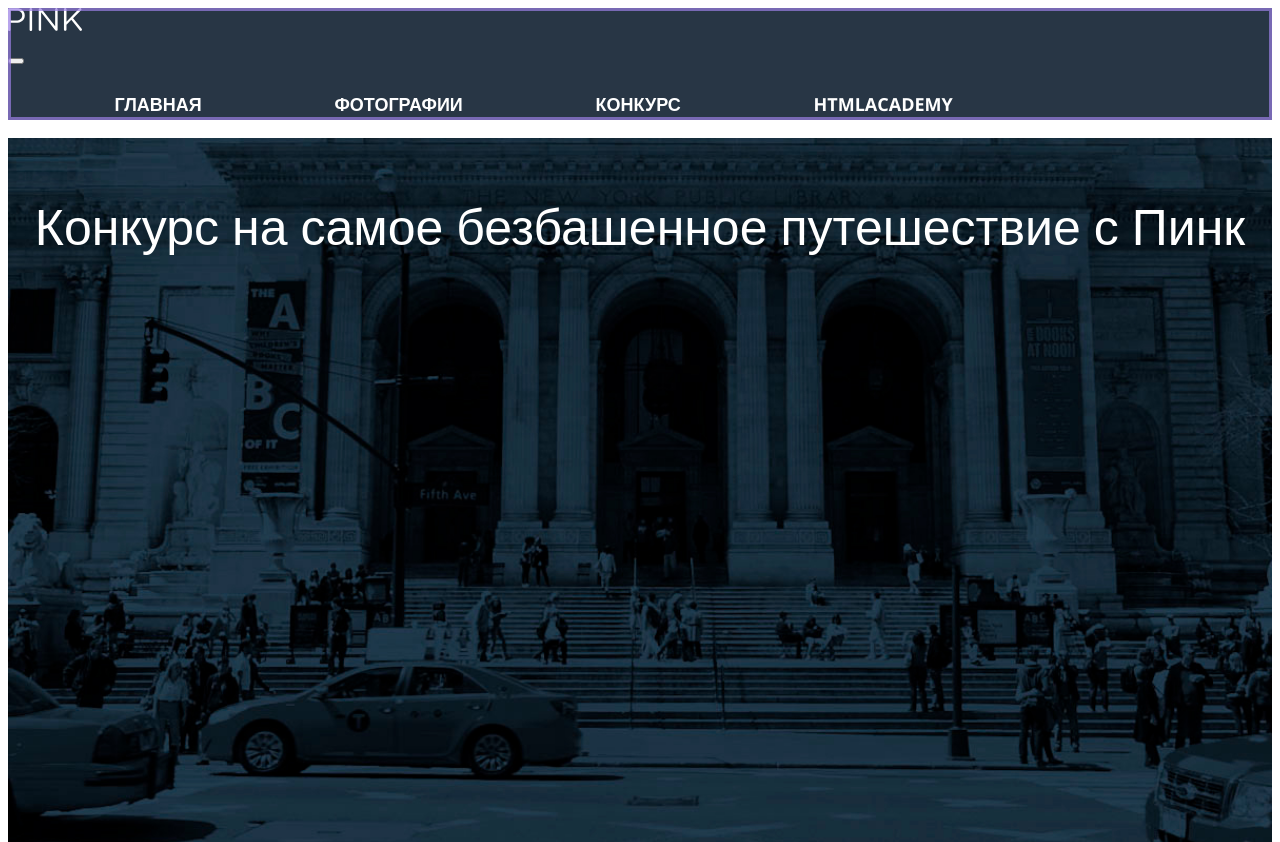
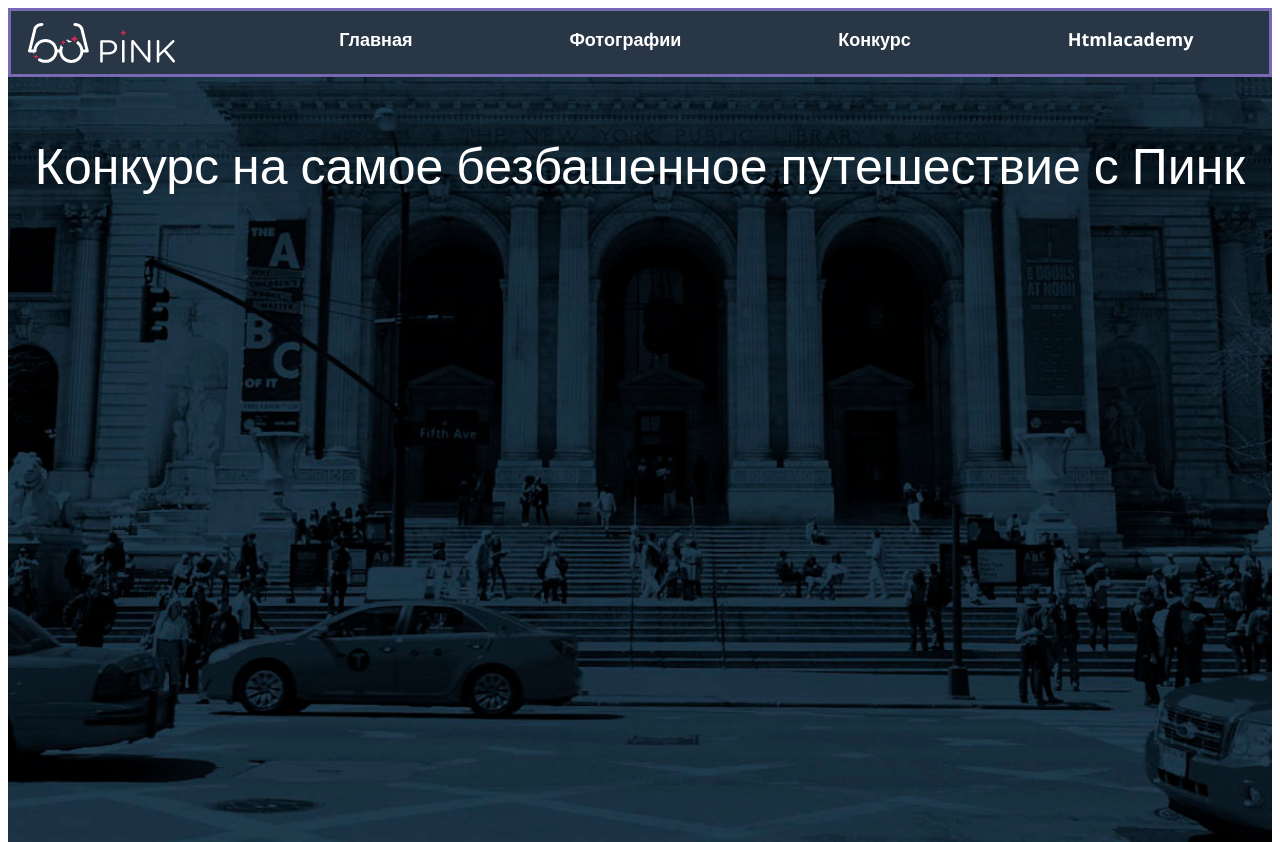
Before and after one commit to Alice2506/228536-pink-23, a website: page source/form.html in a window 1280 px wide. Shown: the top 842 px of the page. Drawn offline with nearby package versions, Linux system fonts and the light colour scheme; files that its build step writes are made by us from their sources.

Commit message:
шапка и навигация, открытое состояние

```diff
--- a/source/form.html
+++ b/source/form.html
@@ -10,10 +10,11 @@
   </head>
   <body class="page__body">
     <header class="page-header">
+      <div class="page-header__wrapper">
         <a class="page-header__logo" href="index.html">
           <img src="img/pink_mobile-logo.svg" alt="Pink" width="74" height="23">
         </a>
-      <nav class="main-navigation">
+        <nav class="main-navigation main-navigation--opened">
           <button class="main-navigation__toggle" type="button">
             <span class="visually-hidden">Открыть меню</span>
           </button>
@@ -34,6 +35,7 @@
             </ul>
           </div>
         </nav>
+      </div>
     </header>
     <main class="page-main">
       <div class="page-main__wrapper">
--- a/source/less/blocks/main-navigation.less
+++ b/source/less/blocks/main-navigation.less
@@ -4,9 +4,12 @@
   line-height: 32px;
   color: #ffffff;
   text-transform: uppercase;
+  position: relative;
 
   @media (min-width: @desktop-width) {
     width: 80%;
+    text-transform: none;
+    font-size: 18px;
   }
 }
 
@@ -17,9 +20,95 @@
 .main-navigation__list {
   text-align: center;
   list-style: none;
+  padding: 0;
+  margin: 0;
 
   @media (min-width: @desktop-width) {
     display: flex;
     justify-content: space-around;
   }
 }
+
+.main-navigation__toggle {
+  border: none;
+  background-color: red;
+  position: absolute;
+  top: 20px;
+  right: 20px;
+  width: 50px;
+  height: 24px;
+}
+
+.main-navigation--closed .main-navigation__toggle::before {
+  content: "";
+  position: absolute;
+  top: 0;
+  right: 0;
+  width: 50px;
+  height: 4px;
+  border-radius: 1px;
+  background-color: #ffffff;
+  box-shadow: 0 10px 0 0 #ffffff, 0 20px 0 0 #ffffff;
+}
+
+.main-navigation--opened .main-navigation__toggle {
+  top: -35px;
+  right: 20px;
+  left: auto;
+
+  &::before,
+  &::after {
+    content: "";
+    position: absolute;
+    top: 0;
+    right: 0;
+    width: 29px;
+    height: 3px;
+    background-color: #ffffff;
+  }
+
+  &::before {
+    transform: rotate(45deg);
+    box-shadow: none;
+  }
+
+  &::after {
+    transform: rotate(-45deg);
+  }
+
+  &:hover::before,
+  &:hover::after {
+    background-color: @icon-color;
+  }
+
+  &:active::before,
+  &:active::after {
+    background-color: fade(@icon-color, 30%);
+  }
+}
+
+.main-navigation__toggle {
+  border: none;
+  background-color: transparent;
+  position: absolute;
+  top: -45px;
+  right: 20px;
+  width: 50px;
+  height: 24px;
+}
+
+.main-navigation--opened .nav-list__item {
+  height: 63px;
+  line-height: 63px;
+
+  @media (max-width: @desktop-width) {
+    box-shadow: inset 0px 1px 0px rgba(255, 255, 255, 0.15);
+    border-bottom: 1px solid #000000;
+  }
+}
+
+.main-navigation--opened .nav-list__item:first-child {
+  @media (max-width: @desktop-width) {
+    border-top: 1px solid #000000;
+  }
+}
--- a/source/less/blocks/page-header.less
+++ b/source/less/blocks/page-header.less
@@ -2,12 +2,10 @@
   background-color: @font-color;
   outline: 3px solid rgba(154, 127, 228, 0.7);
   outline-offset: -3px;
+  z-index: 2;
 }
 
 .page-header__wrapper {
-  padding-left: 20px;
-  padding-top: 20px;
-  padding-right: 20px;
   margin: 0 auto;
   display: flex;
   flex-direction: column;
@@ -17,3 +15,27 @@
     justify-content: space-between;
   }
 }
+
+.page-header__logo {
+  cursor: pointer;
+  height: 47px;
+  padding-left: 20px;
+  padding-top: 22px;
+
+  @media (min-width: @tablet-width) {
+    min-width: 145px;
+    background: url("../img/logotype-white-tablet.svg") no-repeat 20px;
+  }
+
+  @media (min-width: @desktop-width) {
+    min-width: 147px;
+    background-image: url("../img/logotype-white-desktop.svg");
+    background-repeat: no-repeat;
+  }
+}
+
+.page-header__logo img {
+  @media (min-width: @tablet-width) {
+    visibility: hidden;
+  }
+}
```
Also changed, not shown: source/index.html (+1 -1 lines), source/img/glasses-tablet.svg (deleted). Lines whose indentation alone changed are shown as unchanged.
